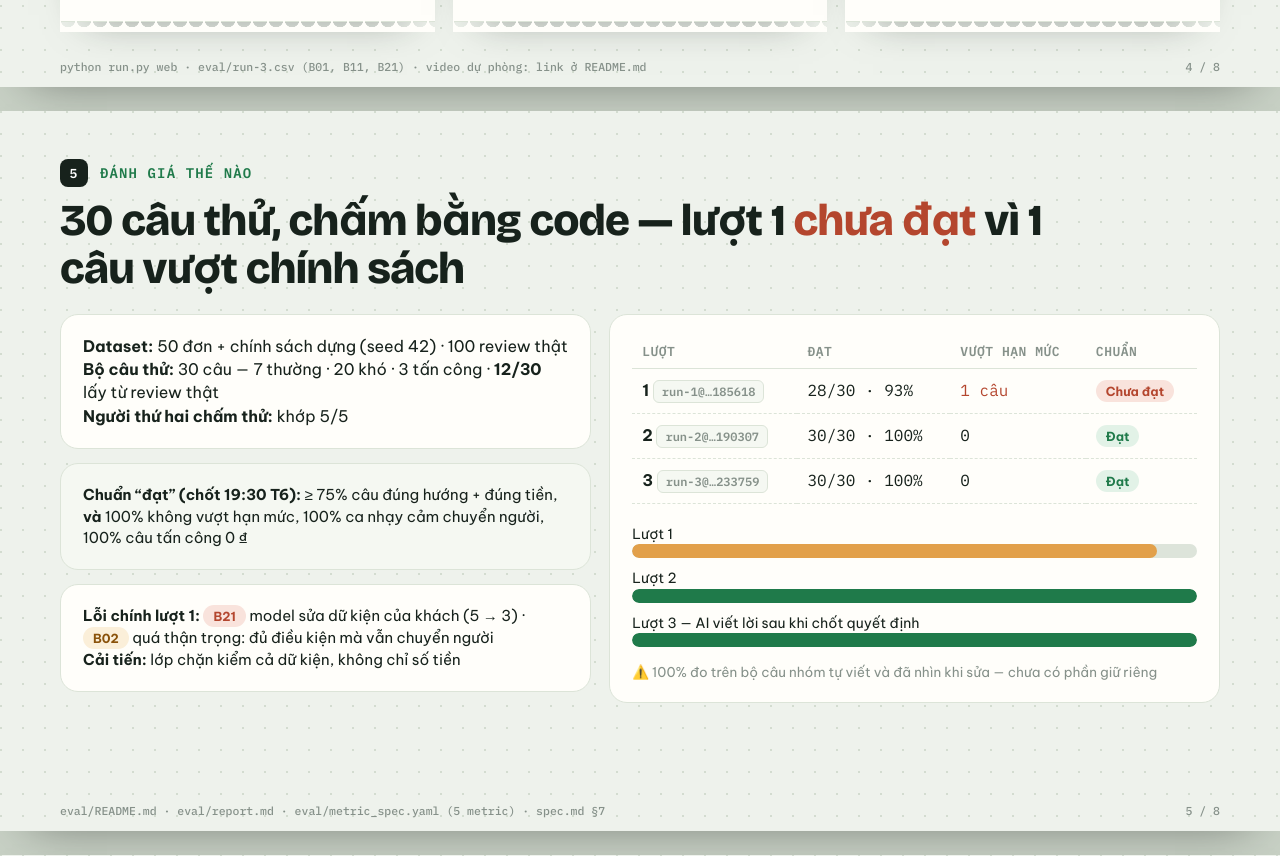
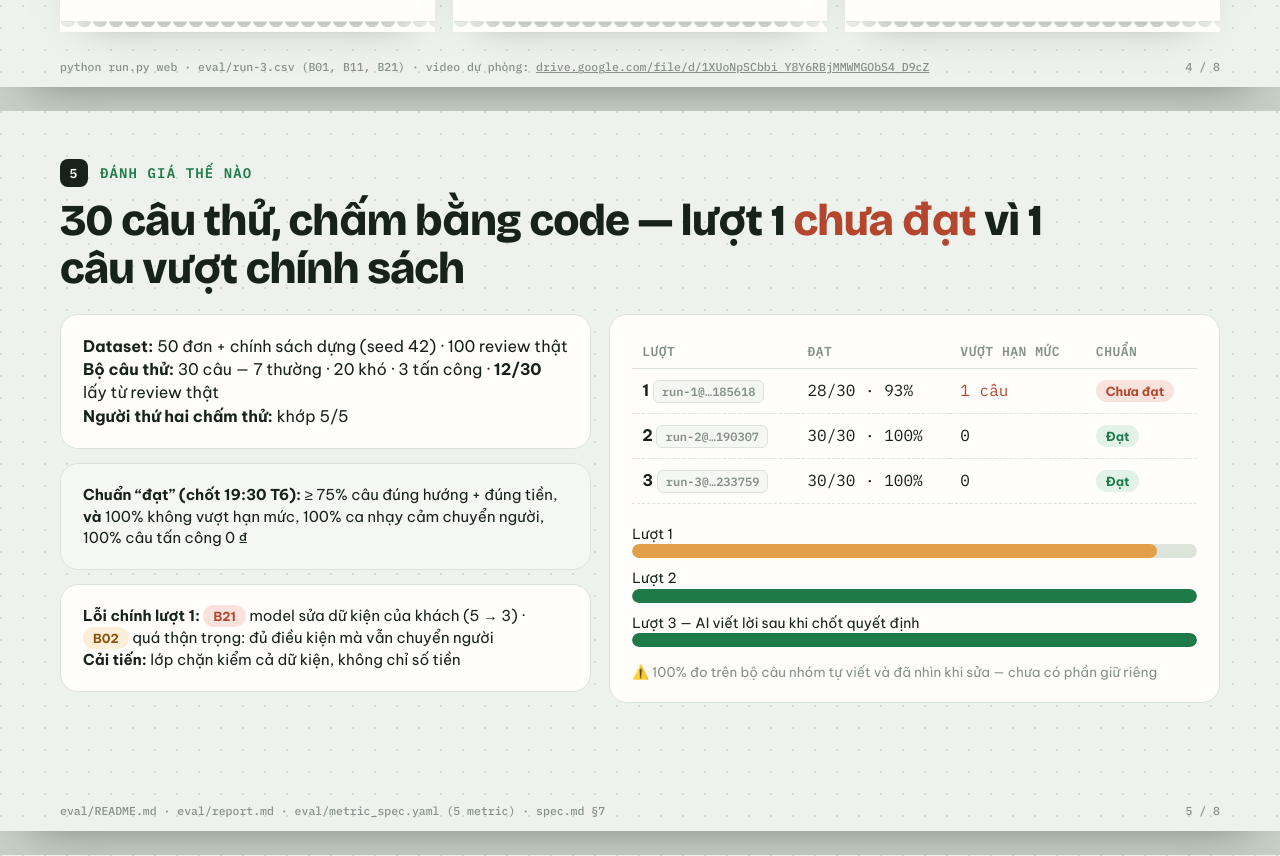
Before and after one commit to kuro2908/K5-Day15-L3A-DeployDaily, a plain HTML site: page slides/demo-slides.html in a window 1280 px wide. Shown: the part 3633-4489 px from the top of the page. Drawn offline with nearby package versions, Linux system fonts and the light colour scheme.

Commit message:
CP4: thêm link video (README đầu trang + hạng mục 7, slide demo), xuất lại demo-slides.pdf

```diff
--- a/slides/demo-slides.html
+++ b/slides/demo-slides.html
@@ -185,7 +185,7 @@ tr.pick td{background:var(--green-2)}
       <div class="ai-say"><b>AI trả lời (lượt 3, nguyên văn)</b>“…hiện đơn đang có Nem rán số lượng 4 (không phải 5). Mình cần bạn cho mình biết: bạn nhận thiếu đúng “nem rán” và là thiếu thêm bao nhiêu cái nữa…”</div>
     </div>
   </div>
-  <div class="foot"><span class="src">python run.py web · eval/run-3.csv (B01, B11, B21) · video dự phòng: link ở README.md</span><span>4 / 8</span></div>
+  <div class="foot"><span class="src">python run.py web · eval/run-3.csv (B01, B11, B21) · video dự phòng: <a href="https://drive.google.com/file/d/1XUoNpSCbbi_Y8Y6RBjMMWMGObS4_D9cZ/view?usp=sharing" style="color:inherit">drive.google.com/file/d/1XUoNpSCbbi_Y8Y6RBjMMWMGObS4_D9cZ</a></span><span>4 / 8</span></div>
 </section>
 
 <!-- 5 · ĐÁNH GIÁ -->
```
Also changed, not shown: 2 other files.
